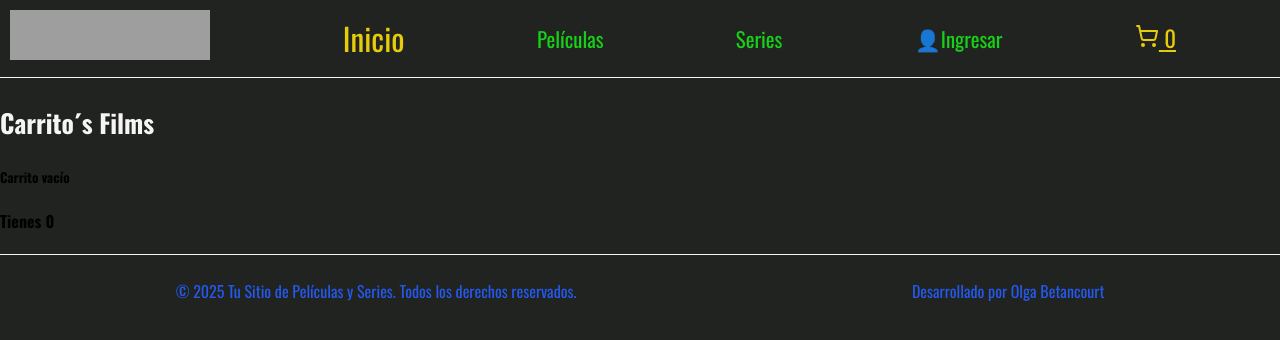
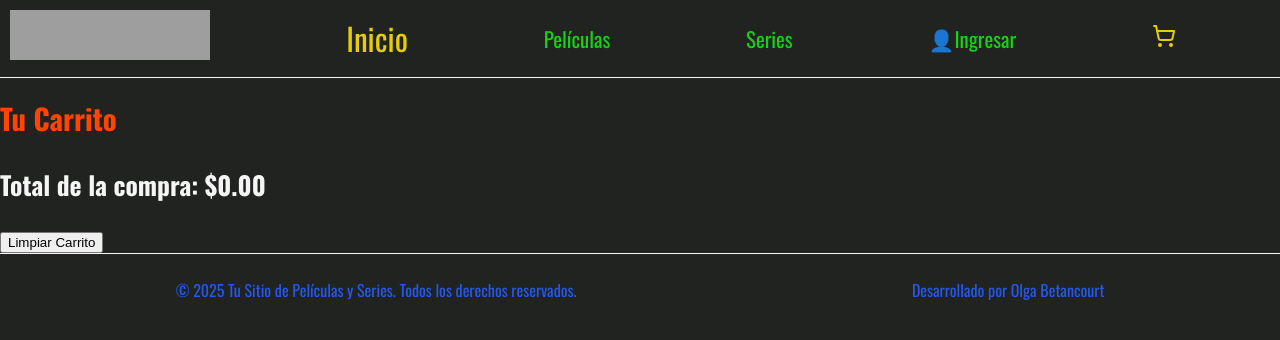
Before and after one commit to blom31/creaTuLandingBetancourt, a React (Vite) app: page /cart in a window 1280 px wide. Shown: the top 340 px of the page. Built offline with nearby package versions, Linux system fonts and the light colour scheme; grey boxes are pictures that could not be loaded.

Commit message:
Desarrollo de la logica del contex API en CartProvider e implementación en los componentes involucrados

```diff
--- a/package.json
+++ b/package.json
@@ -14,7 +14,9 @@
     "lucide-react": "^0.525.0",
     "react": "^19.1.0",
     "react-dom": "^19.1.0",
-    "react-router-dom": "^7.6.3"
+    "react-router-dom": "^7.6.3",
+    "sweetalert2": "^11.22.2",
+    "sweetalert2-react-content": "^5.1.0"
   },
   "devDependencies": {
     "@eslint/js": "^9.25.0",
--- a/src/components/Cart/Cart.jsx
+++ b/src/components/Cart/Cart.jsx
@@ -2,13 +2,41 @@ import { useContext } from "react";
 import { CartContext } from "../../provider/CartProvider";
 
 export function Cart() {
-  const cantidad = useContext(CartContext);
+  const result = useContext(CartContext);
 
   return (
-    <div>
-      <h3>Carrito´s Films</h3>
-      <h5>Carrito vacío</h5>
-      <h4>Tienes {cantidad.cantidad}</h4>
+    <div className="cart-container">
+      <h1>Tu Carrito</h1>
+      {result.cart.map((pelicula) => (
+        <div className="cart-item" key={pelicula.id}>
+          <img
+            src={`https://image.tmdb.org/t/p/w200${pelicula.poster_path}`}
+            alt={pelicula.title}
+          />
+          <div className="cart-item-details">
+            <h2>{pelicula.title}</h2>
+            <p>Cantidad: {pelicula.quantity}</p>
+            <p>Precio unitario: ${pelicula.precio}</p>
+            <p>Subtotal: ${pelicula.precio * pelicula.quantity}</p>
+          </div>
+          <button
+            onClick={() => result.removeItem(pelicula.id)}
+            className="button-danger"
+          >
+            Eliminar
+          </button>
+        </div>
+      ))}
+
+      <div className="cart-summary">
+        <h3>Total de la compra: ${result.totalPrecio().toFixed(2)}</h3>
+        <button onClick={() => result.clearCart()} className="button-secondary">
+          Limpiar Carrito
+        </button>
+        {/* <Link to="/checkout" className="button-primary">
+          Finalizar Compra
+        </Link> */}
+      </div>
     </div>
   );
 }
--- a/src/components/CartWidget/CartWidget.jsx
+++ b/src/components/CartWidget/CartWidget.jsx
@@ -4,12 +4,15 @@ import { useContext } from "react";
 import { CartContext } from "../../provider/CartProvider";
 
 export function CartWidget() {
-  const result = useContext(CartContext);
+  const { totalItems } = useContext(CartContext); // Desestructurado directamente
 
-  console.log(result);
+  const itemCount = totalItems(); // Llama a la función y guarda el resultado
+
   return (
     <NavLink to="/cart" className="cart_widget ">
-      <ShoppingCart /> {result.cantidad}
+      <ShoppingCart />
+      {/* Muestra el número solo si itemCount es mayor que 0 */}
+      {itemCount > 0 && <span className="cart_item_count">{itemCount}</span>}
     </NavLink>
   );
 }
--- a/src/components/Item/Item.jsx
+++ b/src/components/Item/Item.jsx
@@ -11,6 +11,7 @@ export function Item({ pelicula }) {
         alt={pelicula.title}
       />
       <p className="title">{pelicula.title}</p>
+      <p className="title">{pelicula.precio}</p>
     </Link>
   );
 }
--- a/src/components/ItemDetail/ItemDetail.jsx
+++ b/src/components/ItemDetail/ItemDetail.jsx
@@ -3,10 +3,10 @@ import { useContext } from "react";
 import { CartContext } from "../../provider/CartProvider";
 
 export function ItemDetail({ pelicula }) {
-  const cantidad = useContext(CartContext);
-
-  const handleClick = () => {
-    cantidad.setCantidad(cantidad.cantidad + 1);
+  const result = useContext(CartContext);
+  console.log("Objeto pelicula en ItemDetail:", pelicula);
+  const handleOnAdd = () => {
+    result.addItem(pelicula, 1);
   };
 
   return (
@@ -29,9 +29,12 @@ export function ItemDetail({ pelicula }) {
         <p>
           <strong>Categoría:</strong> {pelicula.categoria}
         </p>
+        <p>
+          <strong>$:</strong> {pelicula.precio}
+        </p>
         <div className="item_actions">
           <button className="btn-primary">Comprar ahora</button>
-          <button className="btn-primary" onClick={handleClick}>
+          <button className="btn-primary" onClick={handleOnAdd}>
             <Plus />
             Agregar al carrito
           </button>
--- a/src/provider/CartProvider.jsx
+++ b/src/provider/CartProvider.jsx
@@ -1,13 +1,57 @@
-import { Children, createContext } from "react";
+import { createContext } from "react";
 import { useState } from "react";
+
 export const CartContext = createContext();
 
 const CartProvider = CartContext.Provider;
 
 export function CustomCartProvider({ children }) {
-  const [cantidad, setCantidad] = useState(0);
+  const [cart, setCart] = useState([]);
 
-  const cart = { cantidad: cantidad, precio: 0, setCantidad: setCantidad };
+  const addItem = (item, quantity) => {
+    if (isInCart(item.id)) {
+      setCart(
+        cart.map((peli) => {
+          if (peli.id === item.id) {
+            return { ...peli, quantity: peli.quantity + quantity };
+          }
+          return peli;
+        })
+      );
+    } else {
+      setCart([...cart, { ...item, quantity }]);
+    }
+  };
 
-  return <CartProvider value={cart}>{children}</CartProvider>;
+  const removeItem = (id) => {
+    setCart(cart.filter((item) => item.id !== id));
+  };
+  const clearCart = () => {
+    setCart([]);
+  };
+  const isInCart = (id) => {
+    return cart.some((item) => item.id === id);
+  };
+  const totalItems = () => {
+    return cart.reduce((acc, item) => acc + item.quantity, 0);
+  };
+  const totalPrecio = () => {
+    return cart.reduce((acc, item) => acc + item.precio * item.quantity, 0);
+  };
+
+  return (
+    <CartProvider
+      value={{
+        cart,
+        addItem,
+        removeItem,
+        clearCart,
+        isInCart,
+        totalItems,
+        totalPrecio,
+      }}
+    >
+      {children}
+    </CartProvider>
+  );
 }
```
Also changed, not shown: 1 other file (tests, documents, lock files or other folders).
